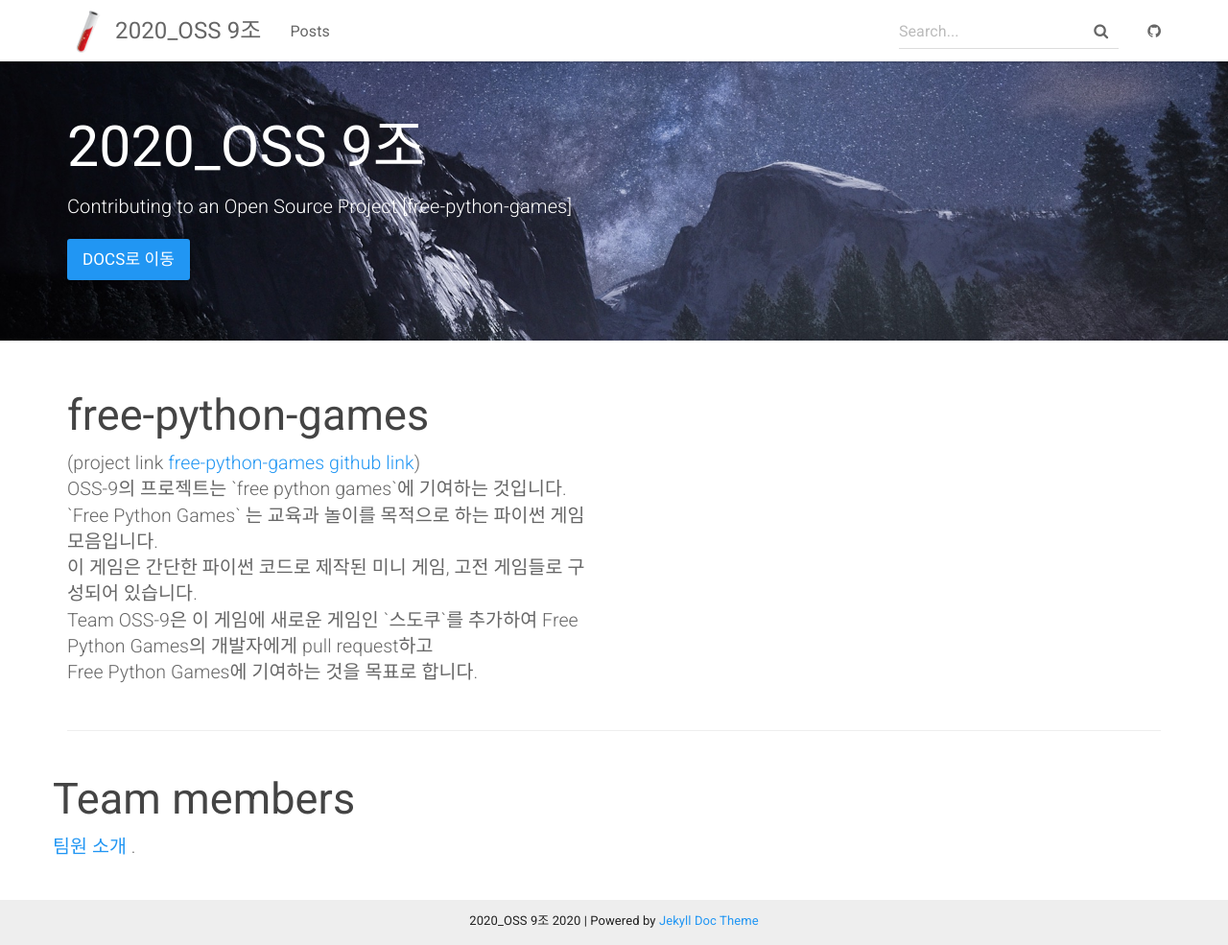
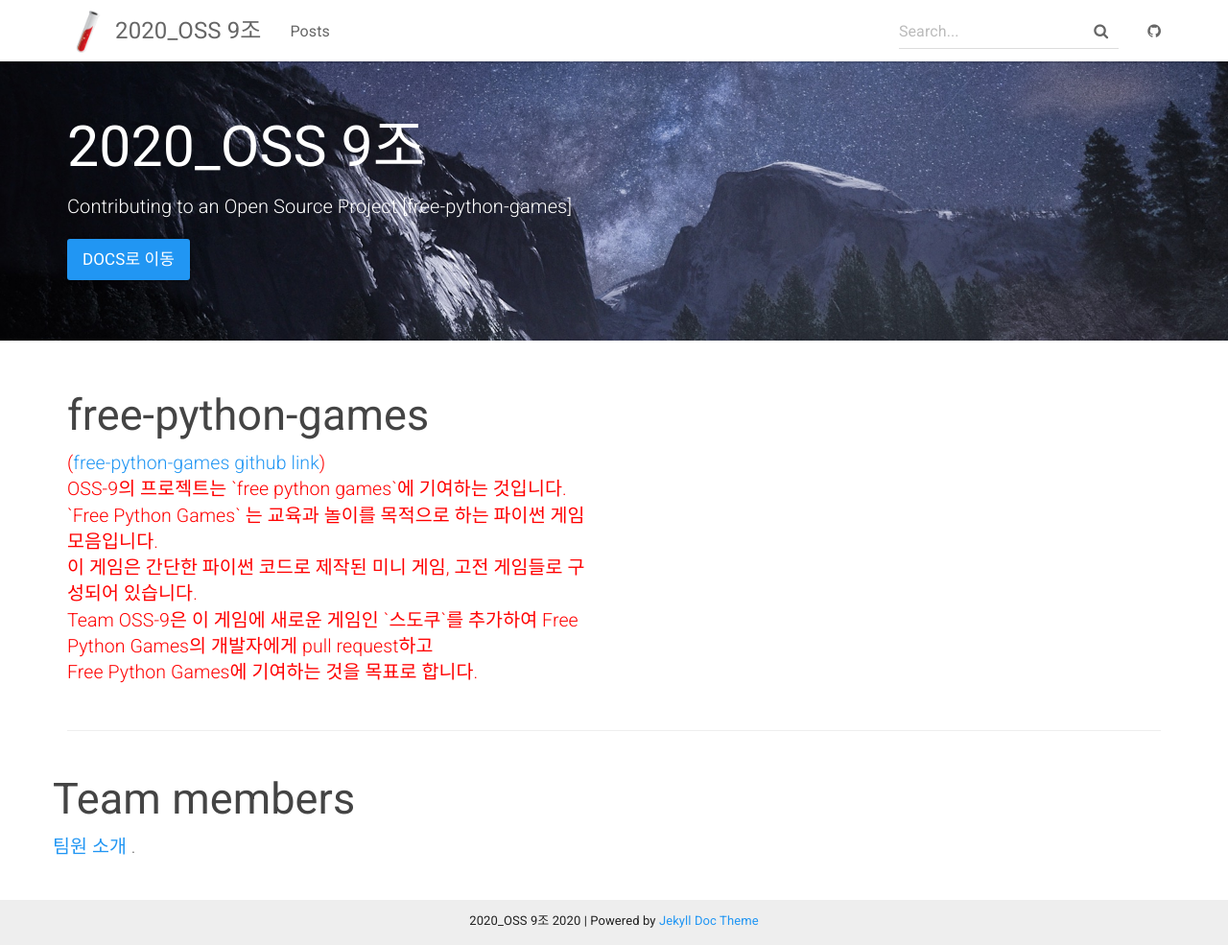
Before and after one commit to doolim98/2020-2-OSS-9, a Jekyll site: the page built from index.html, in a window 1280 px wide and 985 px high. Shown: the whole window at 96% size. Built offline with Jekyll 4.4.1, drawn with Linux system fonts in a browser that asks for light colours.

Commit message:
Update index.html

```diff
--- a/index.html
+++ b/index.html
@@ -15,8 +15,8 @@ layout: default
         <div class="col-md-6">
             <h2 class="header-light regular-pad"> free-python-games </h2>
 
-            <p class="lead">
-                (project link <a href="https://github.com/grantjenks/free-python-games">free-python-games github link</a>)<br>
+            <p class="lead", style = "color: red">
+                (<a href="https://github.com/grantjenks/free-python-games">free-python-games github link</a>)<br>
 
                 OSS-9의 프로젝트는 `free python games`에 기여하는 것입니다. <br>
                 `Free Python Games` 는 교육과 놀이를 목적으로 하는 파이썬 게임 모음입니다.<br>
```
